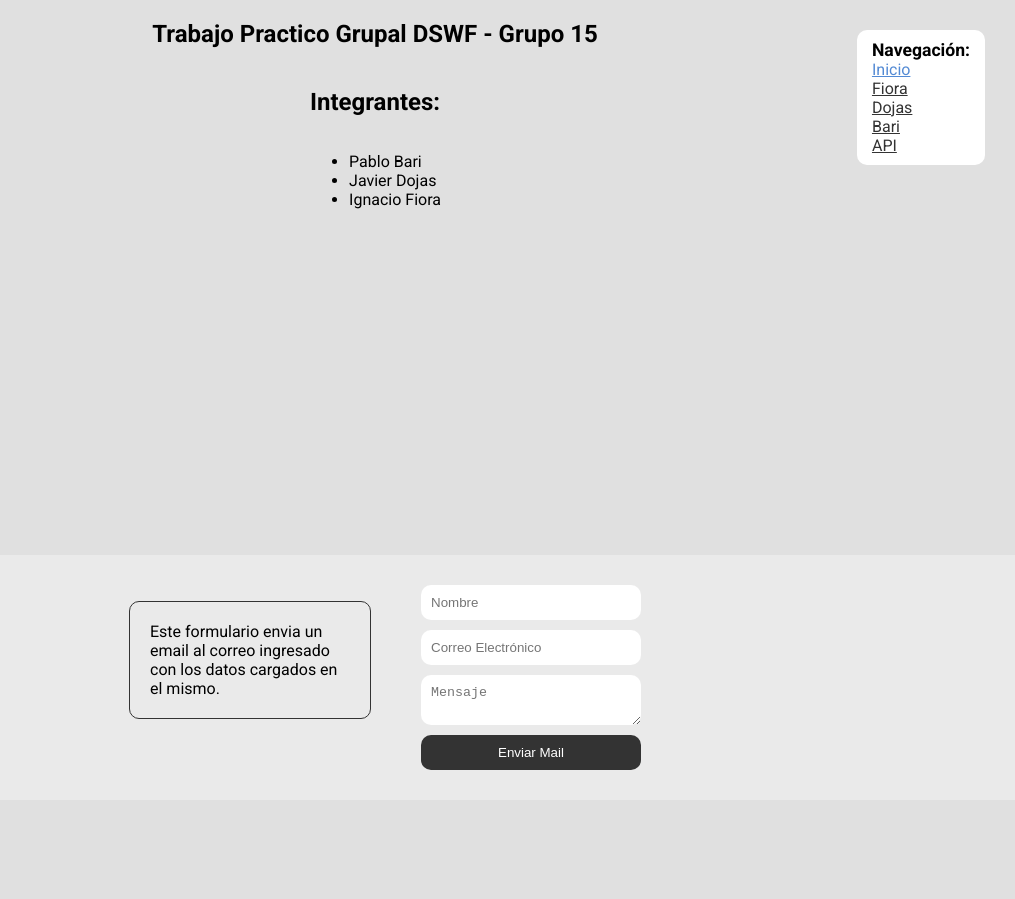
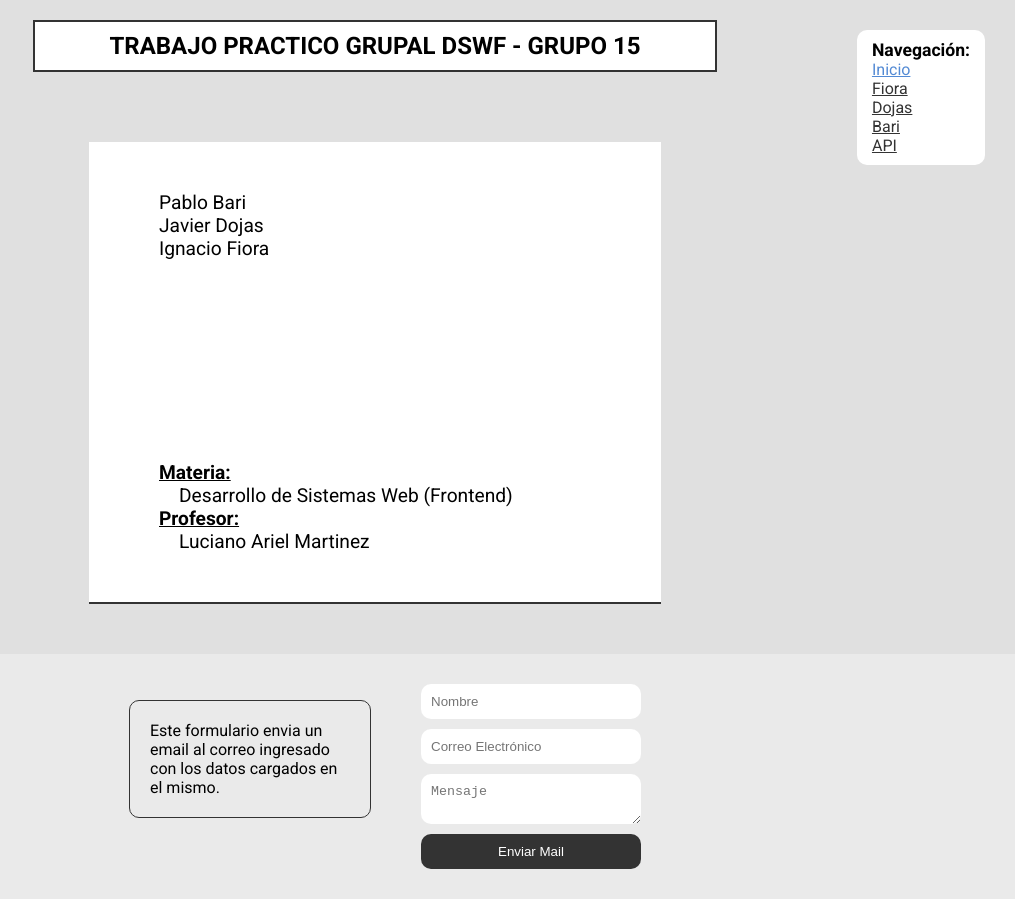
Before and after one commit to ifiora/dsfw_tp1_g15, a React (Vite) app: page / in a window 1280 px wide. Shown: the whole page, without its empty margins (265-1280 px from the left). Before the commit the page ends 800 px from the top, so only its background shows below. Built offline with nearby package versions, Linux system fonts and the light colour scheme.

Commit message:
estilos caratula

```diff
--- a/src/App.css
+++ b/src/App.css
@@ -52,7 +52,7 @@ footer {
   padding-top: 30px;
   padding-bottom: 30px;
   align-self: flex-end;
-  background-color: #FFFFFF50;
+  background-color: #ffffff50;
 }
 
 #api {
@@ -64,6 +64,45 @@ footer {
   flex-flow: column;
   align-items: center;
   justify-content: center;
+}
+
+#home h1 {
+  border: 2px solid #333;
+  padding: 10px 20px;
+  width: 50vw;
+  text-align: center;
+  background-color: #fff;
+  text-transform: uppercase;
+}
+
+#home .caratula {
+  padding: 30px;
+  min-height: 400px;
+  display: flex;
+  flex-flow: column;
+  justify-content: space-between;
+
+  width: 40vw;
+  background-color: #fff;
+  border-bottom: 2px solid #333;
+  margin-bottom: 50px;
+  margin-top: 50px;
+  font-size: 1.2em;
+}
+
+
+
+.caratula ul {
+  list-style-type: none;
+}
+
+.caratula ul .title{
+  font-weight: bold;
+  text-decoration: underline;
+}
+
+.caratula ul .indent{
+  padding-left: 20px;
 }
 
 /* Estilos formulario */
--- a/src/Home.jsx
+++ b/src/Home.jsx
@@ -5,12 +5,21 @@ export default class Home extends React.Component {
     return (
       <section id="home">
         <h1>Trabajo Practico Grupal DSWF - Grupo 15</h1>
-        <h2>Integrantes:</h2>
-        <ul>
-          <li>Pablo Bari</li>
-          <li>Javier Dojas</li>
-          <li>Ignacio Fiora</li>
-        </ul>
+
+        <div className="caratula">
+          <ul>
+            <li>Pablo Bari</li>
+            <li>Javier Dojas</li>
+            <li>Ignacio Fiora</li>
+          </ul>
+
+          <ul>
+            <li className="title">Materia:</li>
+            <li className="indent">Desarrollo de Sistemas Web (Frontend)</li>
+            <li className="title">Profesor:</li>
+            <li className="indent">Luciano Ariel Martinez</li>
+          </ul>
+        </div>
       </section>
     );
   }
```
